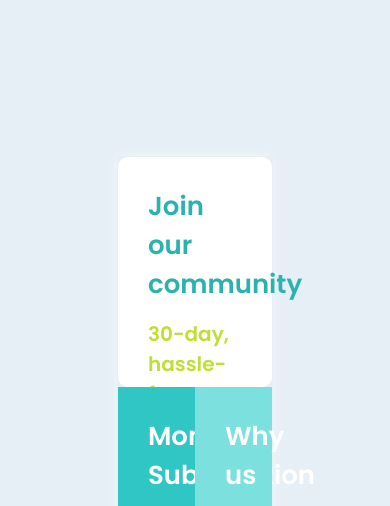
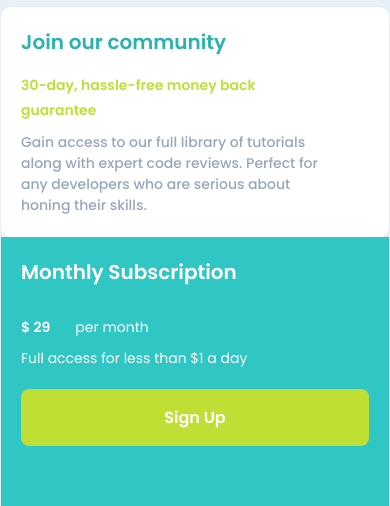
Before and after one commit to TheLuuiis/Card---UI, a plain HTML site: page index.html in a window 390 px wide. Shown: the top 506 px of the page. Drawn offline with Linux system fonts and the light colour scheme.

Commit message:
Responsive

```diff
--- a/style/style.css
+++ b/style/style.css
@@ -181,3 +181,84 @@ body {
     font-weight: 500;
     text-align: start;
 }
+
+/* Responsive */
+@media (max-width: 1024px) {
+    .container {
+        width: 80%;
+    }
+
+    .container-two {
+        flex-direction: column;
+        align-items: center;
+    }
+
+    .container-subscription, .container-us {
+        max-width: 100%;
+        border-radius: 0;
+    }
+
+    .container-subscription {
+        border-radius: 0px 0px 10px 10px;
+    }
+
+    .container-us {
+        border-radius: 10px 10px 0px 0px;
+    }
+}
+
+@media (max-width: 768px) {
+    .container {
+        width: 90%;
+    }
+
+    .description-community h2,
+    .description-subscription h3,
+    .description-us h2 {
+        font-size: 22px;
+    }
+
+    .description-community span,
+    .description-community p,
+    .description-subscription p,
+    .description-us p,
+    .price span {
+        font-size: 16px;
+    }
+
+    .description-subscription button {
+        font-size: 18px;
+    }
+}
+
+@media (max-width: 480px) {
+    .container {
+        width: 100%;
+    }
+
+    .description-community h2,
+    .description-subscription h3,
+    .description-us h2 {
+        font-size: 20px;
+    }
+
+    .description-community span,
+    .description-community p,
+    .description-subscription p,
+    .description-us p,
+    .price span {
+        font-size: 14px;
+    }
+
+    .description-subscription button {
+        font-size: 16px;
+    }
+
+    .container-community {
+        padding: 20px;
+    }
+
+    .container-subscription, .container-us {
+        padding: 20px;
+    }
+}
```
